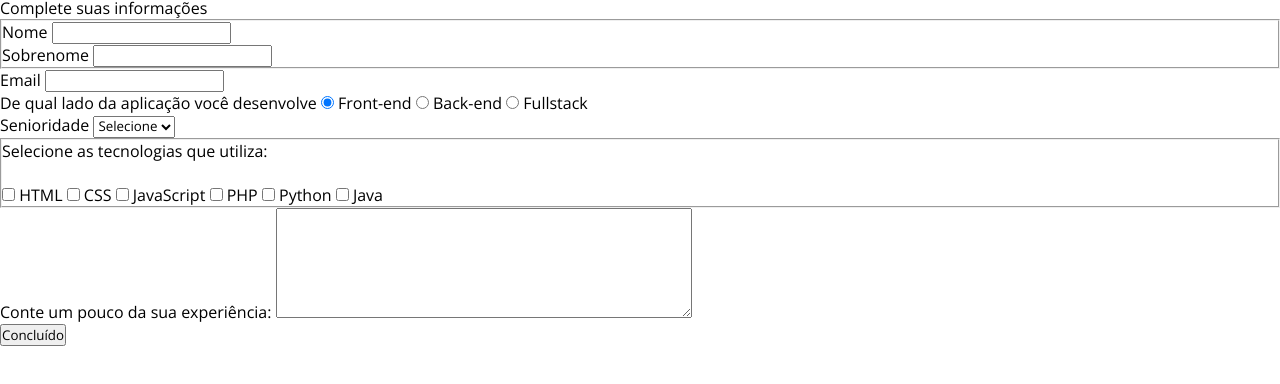
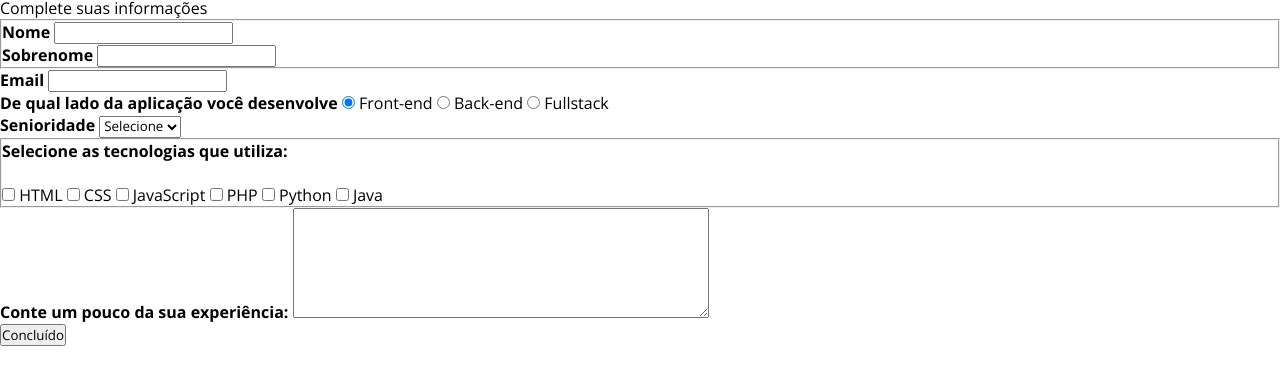
Before and after one commit to bruno-zielinski/form-html-css-by-rafaella, a plain HTML site: page index.html in a window 1280 px wide. Shown: the part 46-430 px from the top of the page. Drawn offline with nearby package versions, Linux system fonts and the light colour scheme.

Commit message:
Update index.html
add class and id

```diff
--- a/index.html
+++ b/index.html
@@ -18,30 +18,30 @@
 <body>
 
   <div>
-    <h1>Cadastro de DEVs</h1>
-    <p>Complete suas informações</p>
+    <h1 id="title">Cadastro de DEVs</h1>
+    <p id="subtitle">Complete suas informações</p>
   </div>
 
   <form>
-    <fieldset>
-      <div>
-        <label for="name">Nome</label>
-        <input type="text" name="name" id="name">
+    <fieldset class="group">
+      <div class="field">
+        <label for="name"><strong>Nome</strong></label>
+        <input type="text" name="name" id="name" required>
       </div>
 
-      <div>
-        <label for="lastname">Sobrenome</label>
-        <input type="text" name="lastname" id="lastname">
+      <div class="field">
+        <label for="lastname"><strong>Sobrenome</strong></label>
+        <input type="text" name="lastname" id="lastname" required>
       </div>
     </fieldset>
 
-    <div>
-      <label for="email">Email</label>
-      <input type="email" name="email" id="email">
+    <div class="field">
+      <label for="email"><strong>Email</strong></label>
+      <input type="email" name="email" id="email" required>
     </div>
 
-    <div>
-      <label>De qual lado da aplicação você desenvolve</label>
+    <div class="field">
+      <label><strong>De qual lado da aplicação você desenvolve</strong></label>
 
       <label>
         <input type="radio" name="devweb" id="devweb" value="frontend" checked>
@@ -59,8 +59,8 @@
       </label>
     </div>
 
-    <div>
-      <label>Senioridade</label>
+    <div class="field">
+      <label for="senioridade"><strong>Senioridade</strong></label>
 
       <select name="senioridade" id="senioridade">
         <option selected disabled value="">Selecione</option>
@@ -70,9 +70,9 @@
       </select>
     </div>
 
-    <fieldset>
-      <div>
-        <label>Selecione as tecnologias que utiliza:</label>
+    <fieldset class="group">
+      <div class="field">
+        <label><strong>Selecione as tecnologias que utiliza:</strong></label>
         <br><br>
 
         <input type="checkbox" name="tecnologia1" id="tecnologia1" value="HTML">
@@ -95,12 +95,12 @@
       </div>
     </fieldset>
 
-    <div>
-      <label for="contenos">Conte um pouco da sua experiência:</label>
+    <div class="field">
+      <label for="contenos"><strong>Conte um pouco da sua experiência:</strong></label>
       <textarea name="contenos" id="contenos" rows="6" style="width:26rem"></textarea>
     </div>
 
-    <button type="submit">Concluído</button>
+    <button class="button" type="submit">Concluído</button>
   </form>
 
 </body>
```
